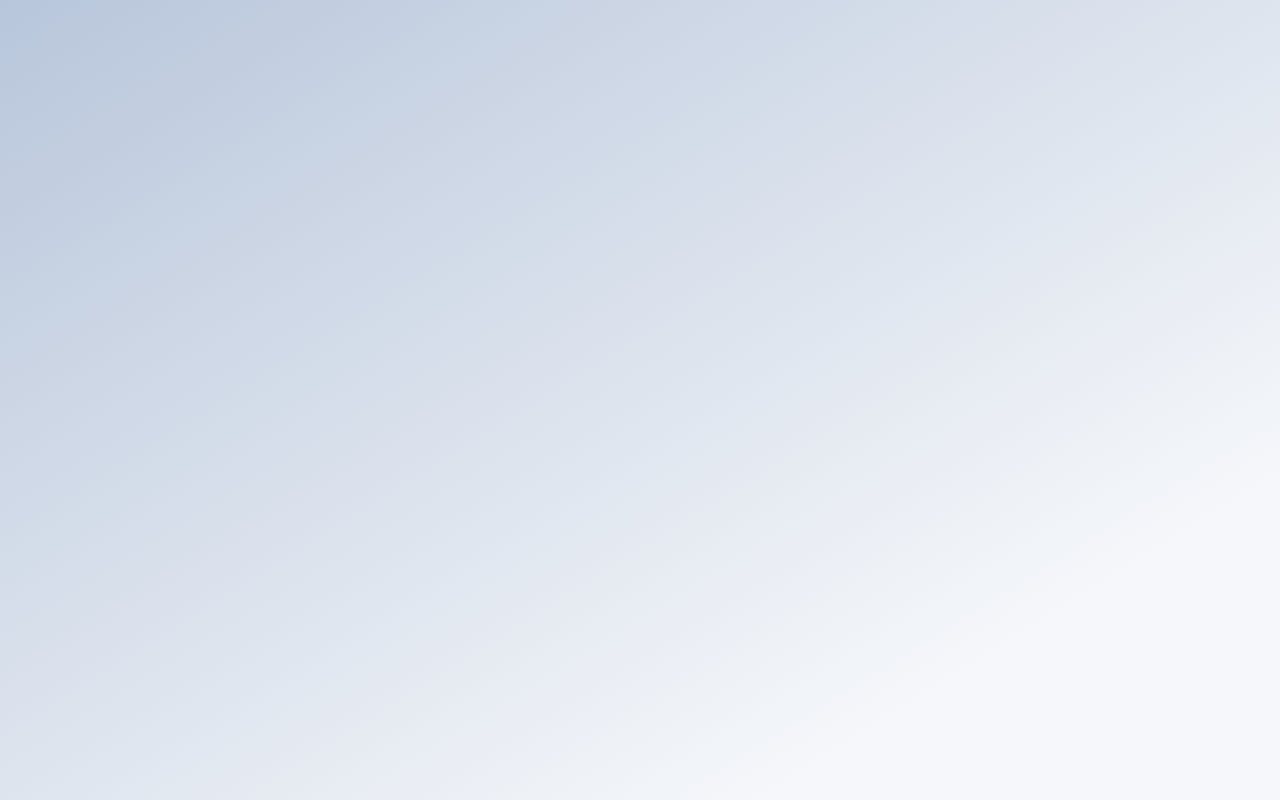
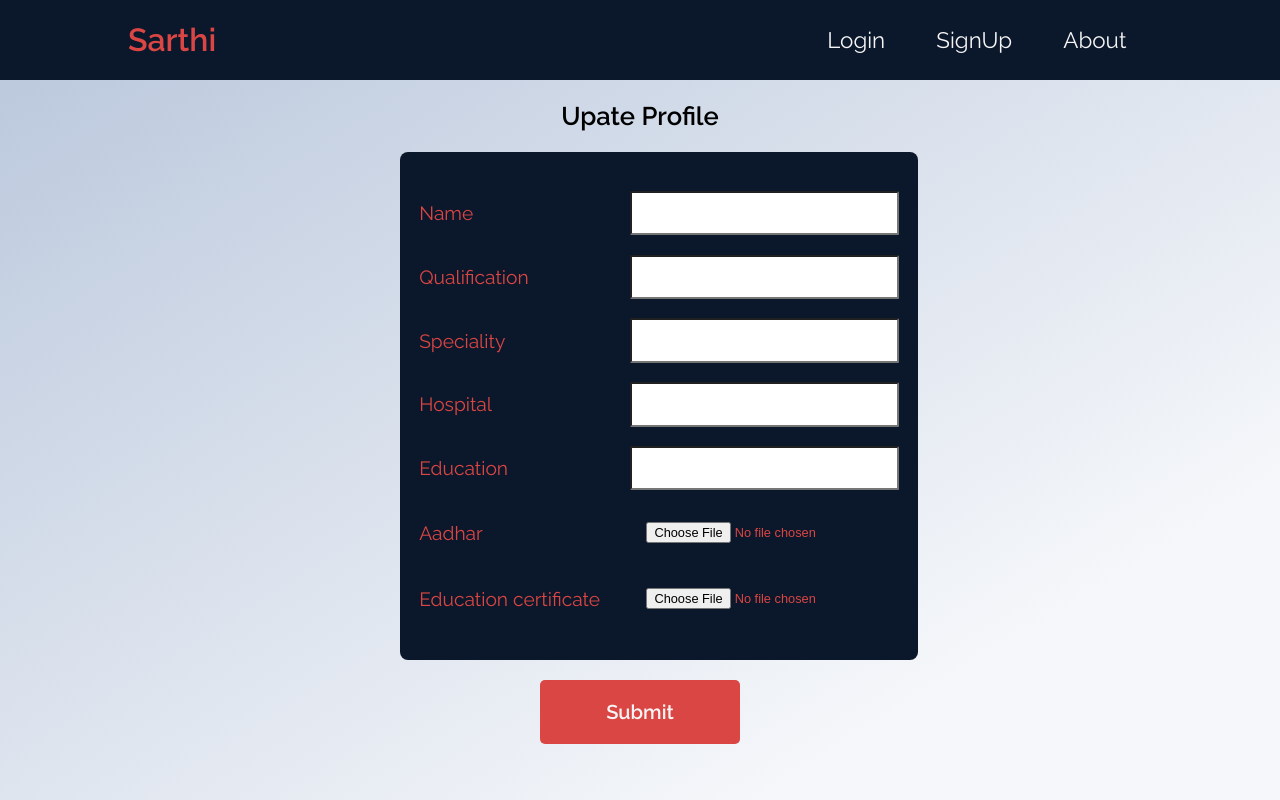
Before and after one commit to Dhruv-Adlakha/Sarthi-medical-help-app, a React (Create React App) app in the folder client/: page /doctors/profiles/updateProfile in a window 1280 px wide. Built offline with nearby package versions, Linux system fonts and the light colour scheme; the HTML template or start-up script is replaced by a standard one.

Commit message:
Add doctor update profile UI

```diff
--- a/client/src/Routers/AppRouter.js
+++ b/client/src/Routers/AppRouter.js
@@ -8,6 +8,7 @@ import DoctorProfiles from '../components/Doctors/DoctorProfiles';
 import DoctorRequests from '../components/Doctors/DoctorRequests';
 import DoctorDashboard from '../components/Doctors/DoctorDashboard';
 import DoctorMyProfile from '../components/Doctors/DoctorMyProfile';
+import DoctorsUpdateProfile from '../components/Doctors/DoctorUpdateProfile';
 
 const AppRouter = () => (
   <BrowserRouter>
@@ -20,6 +21,10 @@ const AppRouter = () => (
       <Route path='/doctors/profiles' component={DoctorProfiles} exact={true} />
       <Route path='/doctors/requests' component={DoctorRequests} />
       <Route path='/doctors/profiles/me' component={DoctorMyProfile} />
+      <Route
+        path='/doctors/profiles/updateProfile'
+        component={DoctorsUpdateProfile}
+      />
     </Switch>
   </BrowserRouter>
 );
--- a/client/src/components/Doctors/DoctorDashboard.js
+++ b/client/src/components/Doctors/DoctorDashboard.js
@@ -19,10 +19,10 @@ function DoctorDashboard() {
           <Link to='/doctors/profiles/me' className='btn'>
             My profile
           </Link>
-          <Link to='/doctors/profiles' className='btn'>
+          <Link to='/doctors/profiles/updateProfile' className='btn'>
             Update profile
           </Link>
-          <Link to='/doctors/profiles' className='btn'>
+          <Link to='/login' className='btn'>
             Delete profile
           </Link>
         </div>
--- a/client/src/components/Doctors/DoctorMyProfile.js
+++ b/client/src/components/Doctors/DoctorMyProfile.js
@@ -32,6 +32,12 @@ function DoctorMyProfile() {
             </div>
             <div className='contentPane'>
               <p>
+                <span>Hospital</span>
+              </p>
+              <p>Jodhpur</p>
+            </div>
+            <div className='contentPane'>
+              <p>
                 <span>Education</span>
               </p>
               <p>SMS,Jaipur</p>
@@ -43,7 +49,7 @@ function DoctorMyProfile() {
               <p>Yes</p>
             </div>
           </div>
-          <Link to='/doctors/profiles/update' className='btn'>
+          <Link to='/doctors/profiles/updateProfile' className='btn'>
             Update profile
           </Link>
         </div>
--- /dev/null
+++ b/client/src/components/Doctors/DoctorUpdateProfile.js
@@ -0,0 +1,67 @@
+import React from 'react';
+import { Link } from 'react-router-dom';
+import Navbar from '../Layout/Navbar';
+
+function Login() {
+  return (
+    <div>
+      <Navbar />
+      <div className='doctorUpdateProfile'>
+        <div className='full-form'>
+          <h2>Upate Profile</h2>
+          <form action=''>
+            <div className='formElement'>
+              <label>
+                <span>Name</span>
+              </label>
+              <input type='text' name='name' />
+            </div>
+            <div className='formElement'>
+              <label>
+                <span>Qualification</span>
+              </label>
+              <input type='text' name='qualification' />
+            </div>
+            <div className='formElement'>
+              <label>
+                <span>Speciality</span>
+              </label>
+              <input type='text' name='speciality' />
+            </div>
+            <div className='formElement'>
+              <label>
+                <span>Hospital</span>
+              </label>
+              <input type='text' name='hospital' />
+            </div>
+            <div className='formElement'>
+              <label>
+                <span>Education</span>
+              </label>
+              <input type='text' name='education' />
+            </div>
+            <div className='formElement'>
+              <label>
+                <span>Aadhar</span>
+              </label>
+              <input className='fileText' type='file' name='aadhar' />
+            </div>
+            <div className='formElement'>
+              <label>
+                <span>Education certificate</span>
+              </label>
+              <input
+                className='fileText'
+                type='file'
+                name='education-certificate'
+              />
+            </div>
+          </form>
+          <Link className='btn formLink'>Submit</Link>
+        </div>
+      </div>
+    </div>
+  );
+}
+
+export default Login;
--- /dev/null
+++ b/client/src/styles/components/doctors/_doctorUpdateProfile.scss
@@ -0,0 +1,13 @@
+.doctorUpdateProfile {
+  display: flex;
+  align-items: center;
+  justify-content: center;
+}
+
+.doctorUpdateProfile span {
+  color: $theme-red;
+}
+
+.doctorUpdateProfile .fileText {
+  color: $theme-red;
+}
--- a/client/src/styles/styles.scss
+++ b/client/src/styles/styles.scss
@@ -18,3 +18,4 @@
 @import './components/doctors/doctorDashboard';
 @import './components/doctors/doctorMyProfile';
 @import './components/doctors/serviceHistoryElement';
+@import './components/doctors/doctorUpdateProfile';
```
Also changed, not shown: 1 other file (tests, documents, lock files or other folders).
